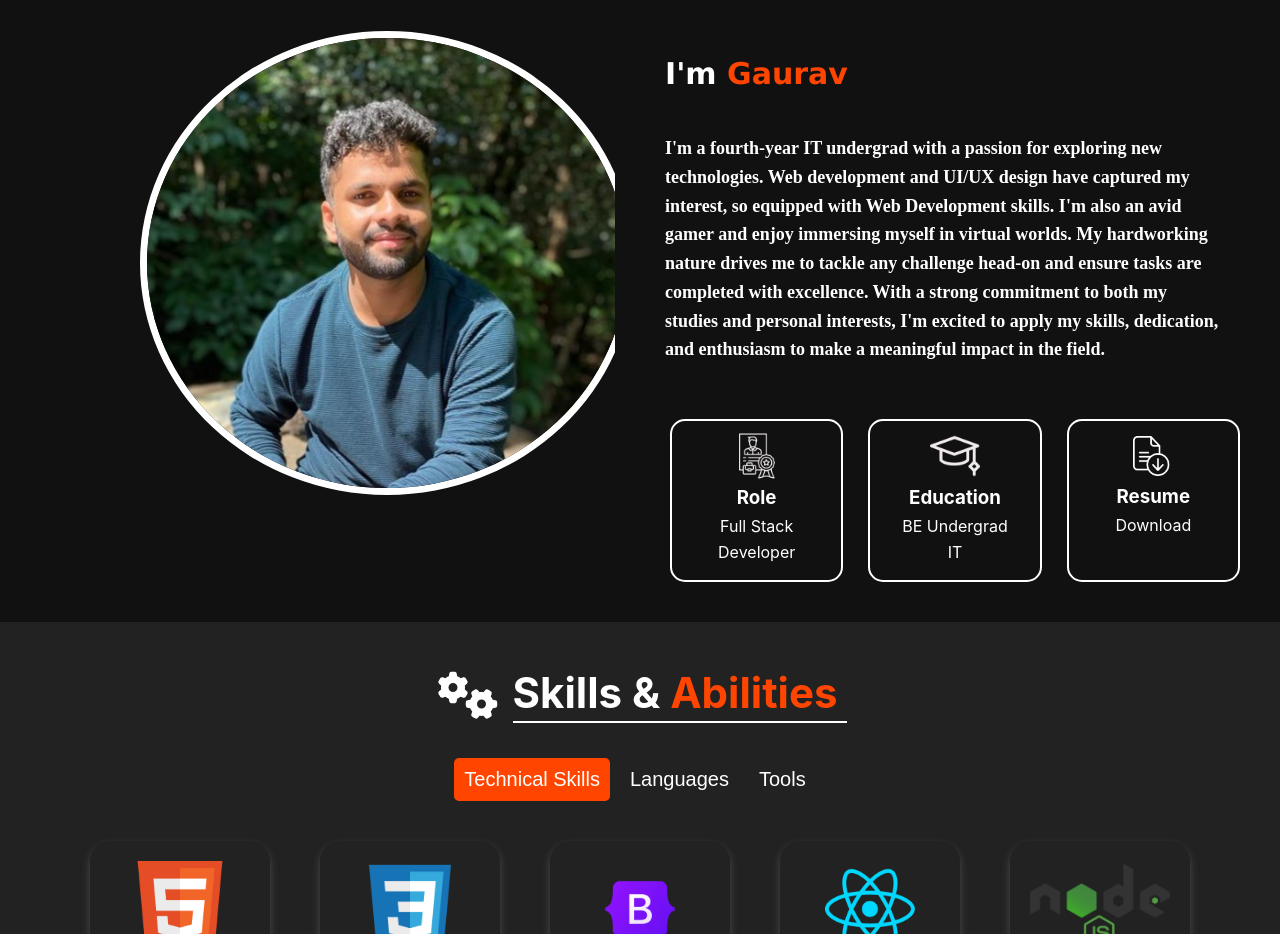
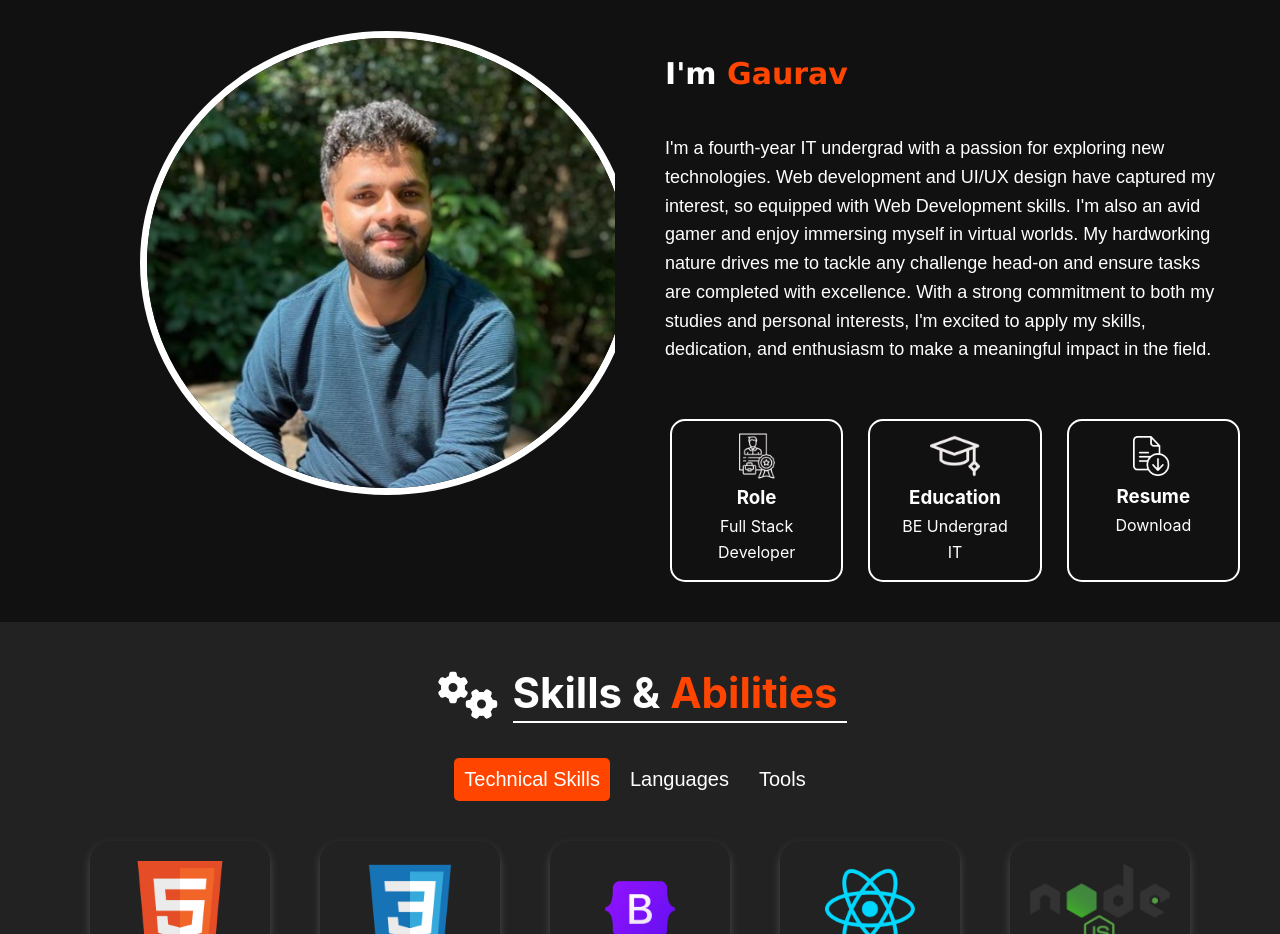
Before and after one commit to GarryMarathe/Portfolio-1.0, a React (Create React App) app: page / in a window 1280 px wide. Shown: the part 940-1874 px from the top of the page. Built offline with nearby package versions, Linux system fonts and the light colour scheme; a web font is replaced by a local one.

Commit message:
font style1

```diff
--- a/src/Aboutme/aboutme.css
+++ b/src/Aboutme/aboutme.css
@@ -78,8 +78,8 @@
   padding-right: 40px;
   text-align: start;
   margin-bottom: 15px;
-  font-family: 'Bitter', serif;
-  font-weight: bold;
+  font-family: 'Abel', sans-serif;
+  /* font-weight: bold; */
 
 
 }
```
